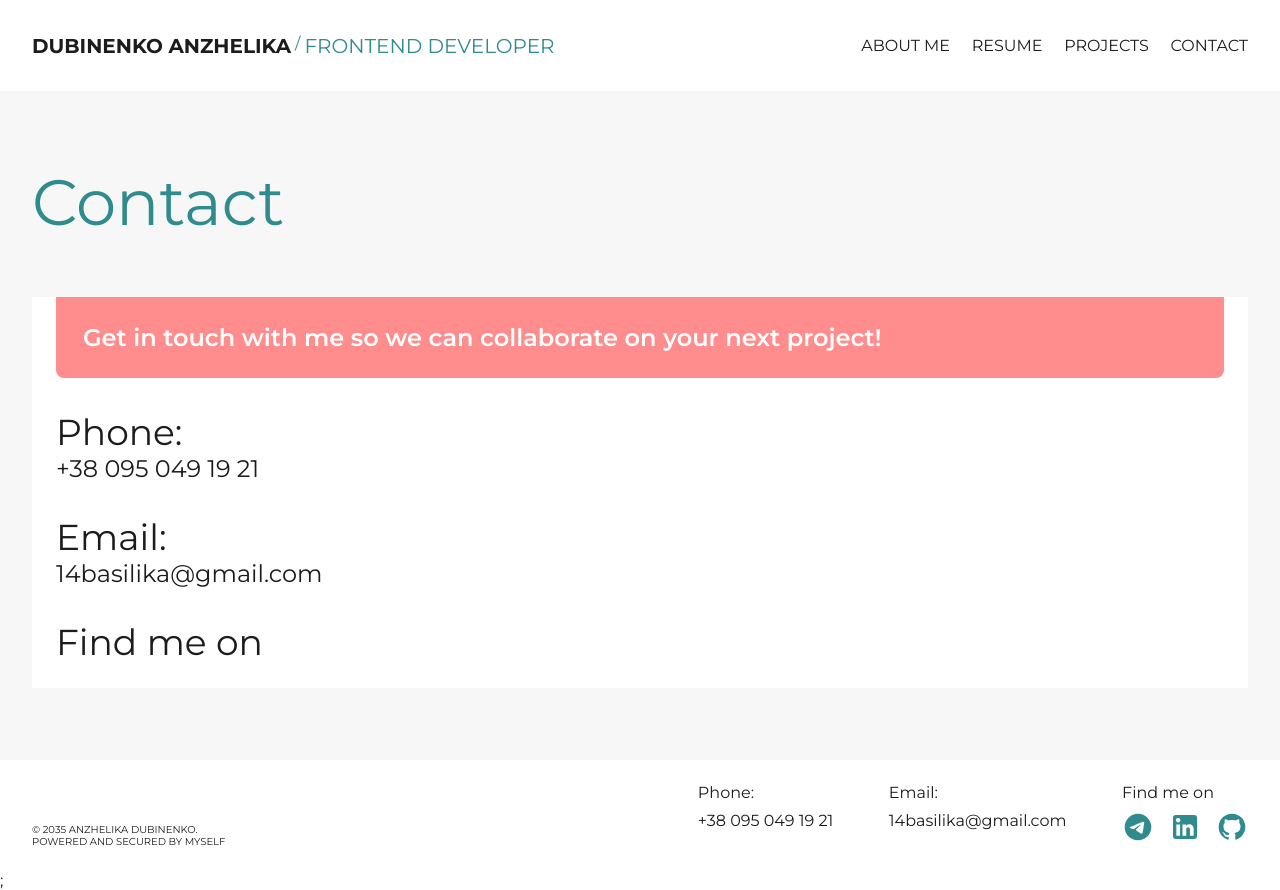
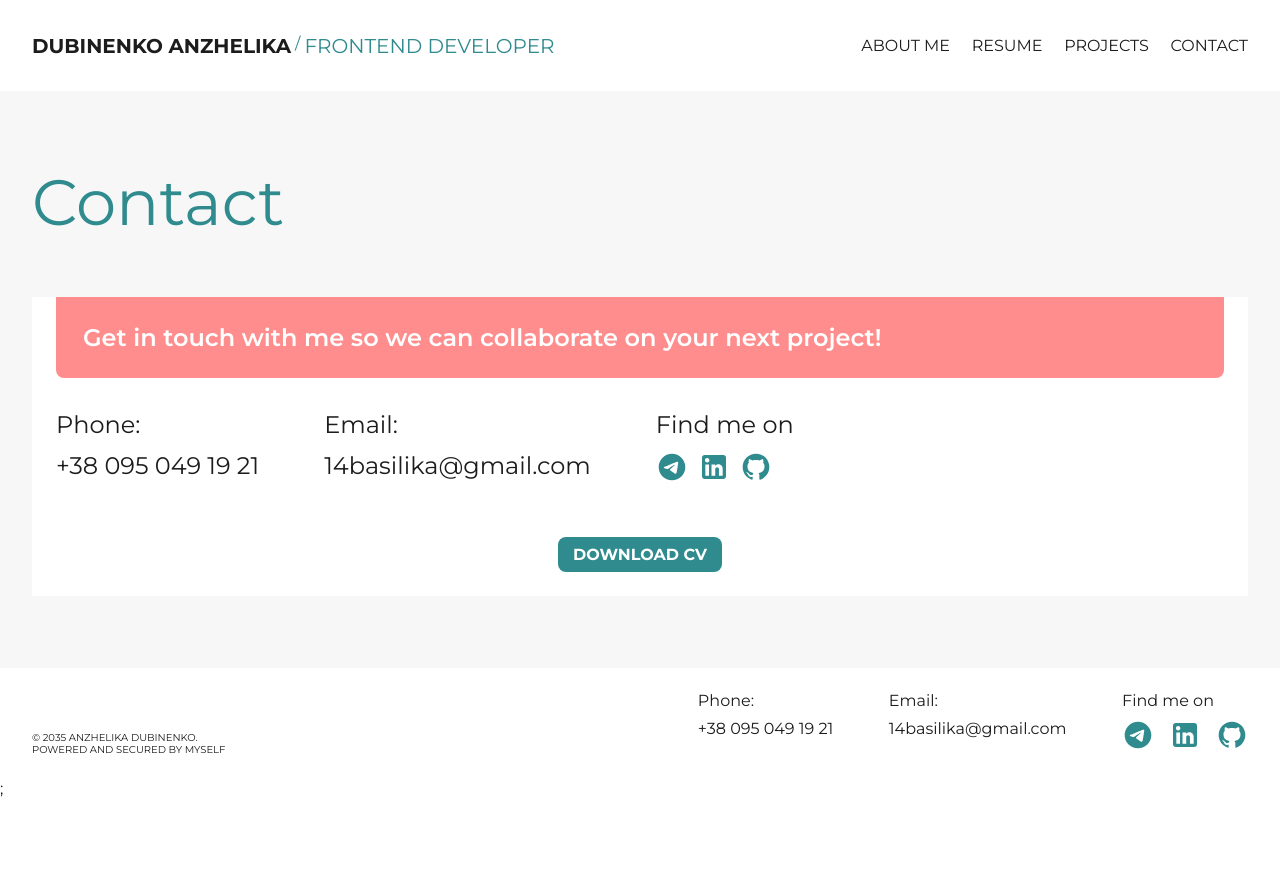
Before and after one commit to Basilika-draconum/curriculum-vitae, a React (Create React App) app: page /contact in a window 1280 px wide. After the commit the page ends 800 px from the top, so only its background shows below. Built offline with nearby package versions, Linux system fonts and the light colour scheme.

Commit message:
add styles in contact

```diff
--- a/src/components/Contact/Contact.jsx
+++ b/src/components/Contact/Contact.jsx
@@ -1,4 +1,8 @@
 import React from "react";
+
+import { ReactComponent as Telegram } from "../../images/icons/telegram.svg";
+import { ReactComponent as Linkedin } from "../../images/icons/linkedin.svg";
+import { ReactComponent as Github } from "../../images/icons/github.svg";
 import s from "./contact.module.scss";
 
 const Contact = () => {
@@ -25,14 +29,14 @@ const Contact = () => {
             </li>
             <li className={s.contact_item}>
               <h2 className={s.contact_title}>Find me on</h2>
-              {/* <ul className={s.list_link}>
+              <ul className={s.list_link}>
                 <li className={s.item_link}>
                   <a
                     className={s.item_link_telegram}
                     href="https://t.me/Lika_Basilika"
                     target="_blank"
                     rel="noopener noreferrer">
-                    <ReactSVG src={telegram} width={40} height={40} />
+                    <Telegram className={s.telegram} />
                   </a>
                 </li>
                 <li className={s.item_link}>
@@ -41,7 +45,7 @@ const Contact = () => {
                     href="https://www.linkedin.com/in/lika-basilika/"
                     target="_blank"
                     rel="noopener noreferrer">
-                    <ReactSVG src={linkedin} />
+                    <Linkedin className={s.linkedin} />
                   </a>
                 </li>
                 <li className={s.item_link}>
@@ -50,12 +54,17 @@ const Contact = () => {
                     href="https://github.com/Basilika-draconum"
                     target="_blank"
                     rel="noopener noreferrer">
-                    <ReactSVG src={github} />
+                    <Github className={s.github} />
                   </a>
                 </li>
-              </ul> */}
+              </ul>
             </li>
           </ul>
+          <div className={s.wrap_download}>
+            <button type="button" className={s.download}>
+              download cv
+            </button>
+          </div>
         </div>
       </div>
     </section>
--- a/src/components/Contact/contact.module.scss
+++ b/src/components/Contact/contact.module.scss
@@ -22,12 +22,46 @@
 }
 .contact_list{
     list-style: none;
+    @media screen and (min-width:768px){
+        display: flex;
+        flex-wrap: wrap;
+        gap:65px;
+    }
 }
 .contact_item{
     font-size: 24px;
     margin-top: 32px;
 }
 .contact_title{
-
+    font-size: 24px;
+    margin-bottom: 12px;
 }
-.contact_tel{}
+.contact_tel{
+    font-size: 24px;
+}
+.contact_mail{
+    font-size: 24px;
+}
+.wrap_download{
+    display: flex;
+    justify-content: center;
+    align-items: center;
+    margin-top: 48px;
+}
+.download{
+    background: var(--color-accent);
+    color:var(--color-white);
+    padding: 8px 15px;
+    outline: none;
+    border: none;
+    border-radius: 8px;
+    font-size: 16px;
+    font-weight: 700;
+    text-transform: uppercase;
+}
+.list_link{
+    list-style: none;
+    display: flex;
+    align-items: center;
+    gap:10px;
+}
```
